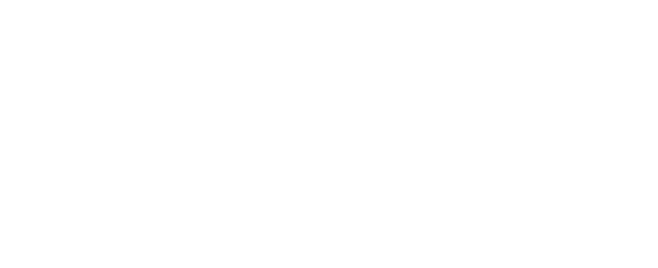
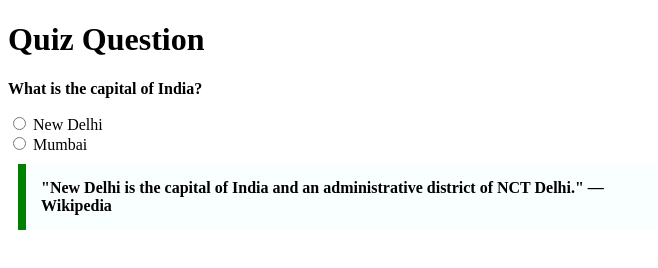
Before and after one commit to acciojob/trivia-Sankushe123, a website: page main.html in a window 1280 px wide. Shown: the whole page, without its empty margins (0-658 px from the left). Drawn offline with Linux system fonts and the light colour scheme.

Commit message:
created a submission

```diff
--- a/main.html
+++ b/main.html
@@ -1,16 +1,40 @@
 <!DOCTYPE html>
+<html lang="en">
+<head>
+  <meta charset="UTF-8">
+  <title>Quiz: Capital of India</title>
+  <style>
+    .quote-style {
+      max-width: 600px;
+      margin: 10px;
+      padding: 15px;
+      border-left: 8px solid green;
+      background-color: #f8fffe;
+      font-weight: bold;
+    }
+  </style>
+</head>
+<body>
 
-<html>
+  <h1>Quiz Question</h1>
 
-<head>
-	<link rel="stylesheet" href="styles.css">
-</head>
+  <p><strong>What is the capital of India?</strong></p>
 
-<body>
-	<!-- the entire body must be written by student -->
-    <script type="text/javascript" src="./script.js">
-</script>
+  <form>
+    <label>
+      <input type="radio" name="capital" value="new-delhi">
+      New Delhi
+    </label><br>
+
+    <label>
+      <input type="radio" name="capital" value="mumbai">
+      Mumbai
+    </label>
+  </form>
+
+  <blockquote class="quote-style">
+    "New Delhi is the capital of India and an administrative district of NCT Delhi." — Wikipedia
+  </blockquote>
 
 </body>
-
 </html>
```
